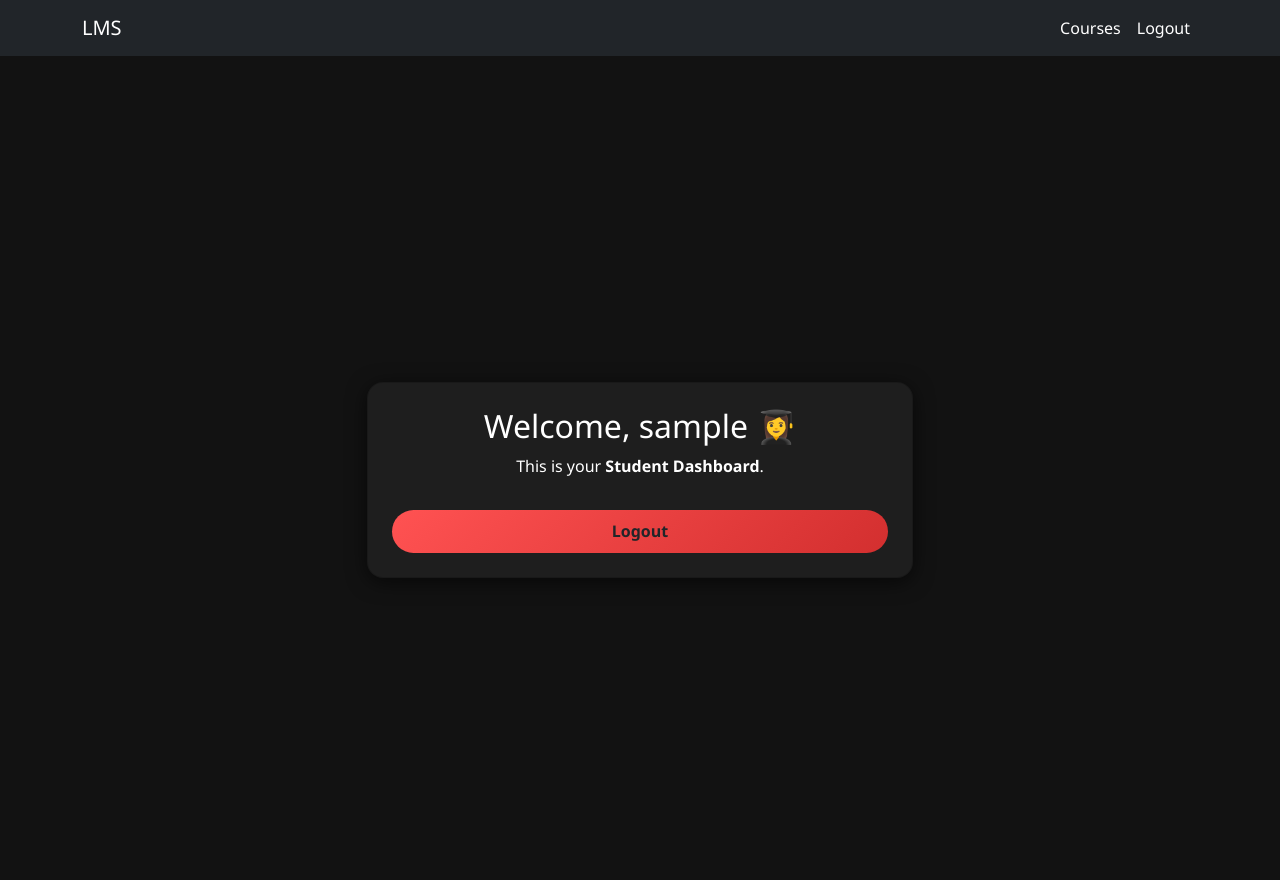
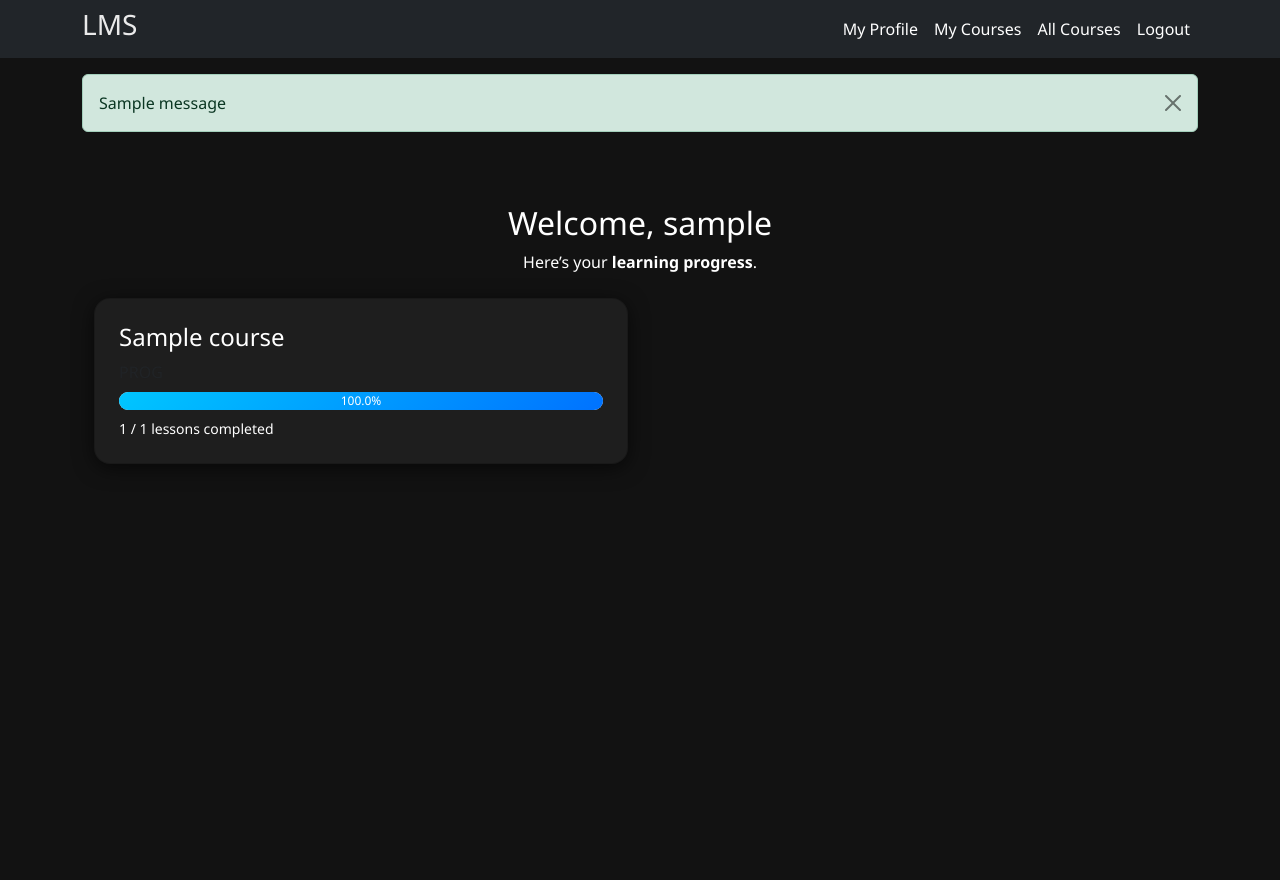
Before and after one commit to TusharPanchal55/lms, a Django app: page /dashboard/ in a window 1280 px wide. After the commit the page ends 438 px from the top, so only its background shows below. Run offline with Django 5.2, Linux system fonts and the light colour scheme; a user stored in the database is signed in; tables that the repository leaves empty hold one stand-in row (values such as "Sample post"); one stand-in notice (Sample message) is shown; some libraries are stand-ins or nearby versions.

Commit message:
Phase 3 Progress Tracking Completed

```diff
--- a/courses/models.py
+++ b/courses/models.py
@@ -59,3 +59,23 @@ class Lesson(models.Model):
 
     def __str__(self):
         return self.title
+
+class Progress(models.Model):
+    student = models.ForeignKey(
+        settings.AUTH_USER_MODEL,
+        on_delete = models.CASCADE,
+        related_name="lesson_progress"
+    )
+    lesson = models.ForeignKey(
+        Lesson,
+        on_delete=models.CASCADE,
+        related_name="progress"
+    )
+    completed = models.BooleanField(default=False)
+    completed_at = models.DateTimeField(null=True, blank=True)
+
+    class Meta:
+        unique_together = ('student', 'lesson')
+
+    def __str__(self):
+        return f"{self.student.username} - {self.lesson.title} ({'Done' if self.completed else 'Pending'})"
--- a/courses/urls.py
+++ b/courses/urls.py
@@ -9,5 +9,7 @@ urlpatterns = [
     path('<int:course_id>/edit/', views.editCourse, name = 'edit'),
     path('<int:course_id>/delete', views.deleteCourse, name = 'delete'),
     path('<int:course_id>/add_lesson', views.addLesson, name = 'add_lesson'),
+    path('<int:course_id>/enroll/', views.enroll_course, name='enroll'),
+    path('lesson/<int:lesson_id>/complete/', views.mark_lesson, name='mark'),
     path('my/', views.myCourses, name = 'my')
 ]
--- a/templates/base.html
+++ b/templates/base.html
@@ -22,11 +22,17 @@
 
 <nav class="navbar navbar-expand-lg navbar-dark bg-dark">
   <div class="container">
-    <a class="navbar-brand" href="{% url 'courses:course_list' %}">LMS</a>
+    <h3>LMS</h3>
     <ul class="navbar-nav ms-auto">
       {% if user.is_authenticated %}
         <li class="nav-item">
-          <a class="nav-link" href="{% url 'courses:course_list' %}">Courses</a>
+          <a class="nav-link" href="{% url 'users:profile' %}">My Profile</a>
+        </li>
+        <li class="nav-item">
+          <a class="nav-link" href="{% url 'courses:my' %}">My Courses</a>
+        </li>
+        <li class="nav-item">
+          <a class="nav-link" href="{% url 'courses:course_list' %}">All Courses</a>
         </li>
         <li class="nav-item">
           <a class="nav-link" href="{% url 'users:logout' %}">Logout</a>
@@ -43,6 +49,17 @@
   </div>
 </nav>
 
+{% if messages %}
+  <div class="container mt-3">
+    {% for message in messages %}
+        <div class="alert alert-{{ message.tags }} alert-dismissible fade show" role="alert">
+            {{ message }}
+            <button type="button" class="btn-close" data-bs-dismiss="alert"></button>
+        </div>
+    {% endfor %}
+  </div>
+{% endif %}
+
 <div class="container mt-4">
   {% block content %}{% endblock %}
 </div>
--- a/templates/users/profile_edit.html
+++ b/templates/users/profile_edit.html
@@ -61,7 +61,7 @@
         {% endfor %}
 
         <button type="submit" class="btn btn-primary w-100">
-          💾 Save Changes
+          Save Changes
         </button>
     </form>
 </div>
--- a/templates/users/student_db.html
+++ b/templates/users/student_db.html
@@ -1,5 +1,7 @@
 {% extends "base.html" %}
 {% load static %}
+
+{% block content %}
 <!DOCTYPE html>
 <html lang="en">
 <head>
@@ -11,21 +13,44 @@
     .card { background-color: #1e1e1e; border-radius: 1rem; box-shadow: 0 4px 20px rgba(0,0,0,.6); }
     .btn-logout { background: linear-gradient(135deg, #ff5252, #d32f2f); border: none; border-radius: 30px; padding: 0.6rem; }
     .btn-logout:hover { transform: scale(1.05); background: linear-gradient(135deg, #d32f2f, #ff5252); }
-    .text-light-custom { color: #fff; /* White text */ }
+    .text-light-custom { color: #fff; }
+    .progress { height: 18px; border-radius: 10px; }
+    .progress-bar { background: linear-gradient(135deg, #00c6ff, #0072ff); }
   </style>
 </head>
 <body>
-  {% block content %}
-  <div class="container d-flex justify-content-center align-items-center min-vh-100">
-    <div class="col-md-6">
-      <div class="card p-4 text-center">
-        <h2 class = "text-light-custom">Welcome, {{ request.user.username }} 👩‍🎓</h2>
-        <p class = "text-light-custom">This is your <strong>Student Dashboard</strong>.</p>
-        <div class="d-grid mt-3">
-          <a href="{% url 'users:logout' %}" class="btn btn-logout"><b>Logout</b></a>
-        </div>
+  <div class="container py-5">
+    <div class="text-center mb-4">
+      <h2 class="text-light-custom">Welcome, {{ student.username }}</h2>
+      <p class="text-light-custom">Here’s your <strong>learning progress</strong>.</p>
+    </div>
+
+    {% if course_progress %}
+      <div class="row g-4">
+        {% for item in course_progress %}
+          <div class="col-md-6">
+            <div class="card p-4">
+              <h4>{{ item.course.title }}</h4>
+              <p class="mb-2 text-muted">{{ item.course.category }}</p>
+
+              <div class="progress mb-2">
+                <div class="progress-bar" role="progressbar" style="width: {{ item.progress }}%;" aria-valuenow="{{ item.progress }}" aria-valuemin="0" aria-valuemax="100">
+                  {{ item.progress }}%
+                </div>
+              </div>
+
+              <small class="text-light-custom">
+                {{ item.comp_lessons }} / {{ item.tot_lessons }} lessons completed
+              </small>
+            </div>
+          </div>
+        {% endfor %}
       </div>
-    </div>
+    {% else %}
+      <div class="text-center mt-5">
+        <h5 class="text-light-custom">You haven’t enrolled in any courses yet.</h5>
+      </div>
+    {% endif %}
   </div>
 </body>
 </html>
--- a/users/views.py
+++ b/users/views.py
@@ -4,7 +4,7 @@ from .forms import CustomUserCreationForm, ProfileForm
 from django.contrib.auth import authenticate, login, logout
 from django.contrib.auth.forms import AuthenticationForm
 from django.contrib.auth.decorators import login_required
-
+from courses.models import Enrollment, Lesson, Progress, Course
 
 
 def signUp(request):
@@ -33,7 +33,30 @@ def login_view(request):
 def dashboard(request):
     user = request.user
     if user.role == "STUDENT":
-        return render(request, "users/student_db.html")
+        student = request.user
+        enrollments = Enrollment.objects.filter(student=student).select_related('course')
+        course_progress = []
+        for e in enrollments:
+            course = e.course
+            tot_lessons = course.lessons.count()
+            comp_lessons = Progress.objects.filter(
+                student = student,
+                lesson__course = course,
+                completed = True
+            ).count()
+            progress = (comp_lessons / tot_lessons * 100) if tot_lessons > 0 else 0
+
+            course_progress.append({
+                'course' : course,
+                'progress' : round(progress, 2),
+                'comp_lessons' : comp_lessons,
+                'tot_lessons' : tot_lessons,
+            })
+            context = {
+                'student' : student,
+                'course_progress' : course_progress,
+            }
+        return render(request, "users/student_db.html", context)
     elif user.role == "TEACHER":
         return render(request, "users/teacher_db.html")
     else:
```
Also changed, not shown: LMS/settings.py (+10 -0 lines), courses/views.py (+54 -4 lines), templates/courses/course_details.html (+12 -1 lines), courses/migrations/0008_alter_lesson_course_progress.py (added).
